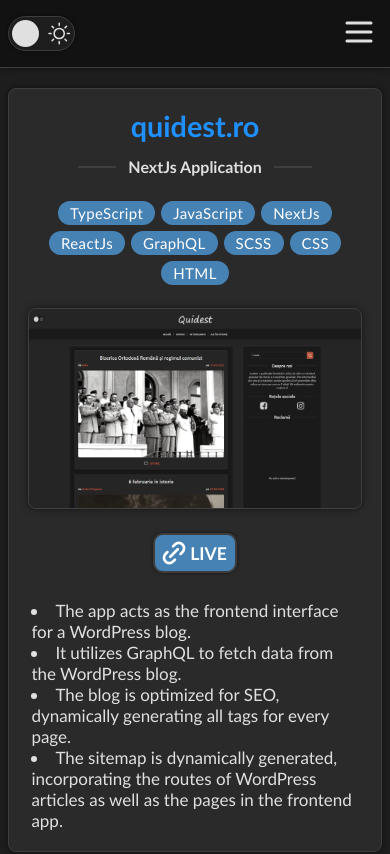
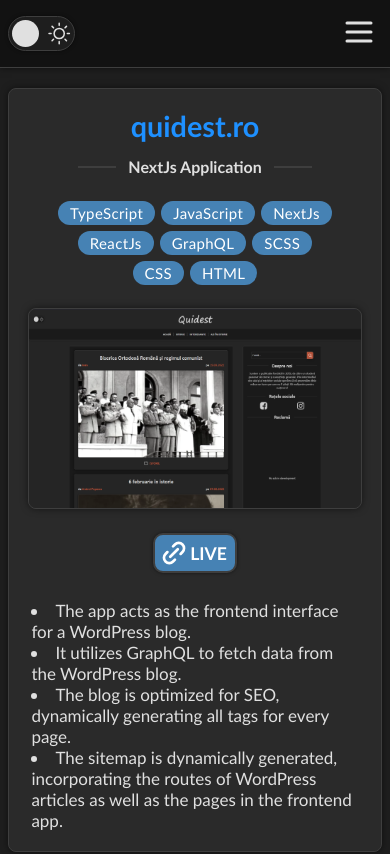
Before and after one commit to ioancruso/portfolio, a Next.js app: page /projects in a window 390 px wide. Shown: the top 854 px of the page. Built offline with nearby package versions, Linux system fonts and the light colour scheme; no server answers.

Commit message:
- improved techlist organization

```diff
--- a/app/projects/projectcard.module.scss
+++ b/app/projects/projectcard.module.scss
@@ -194,7 +194,7 @@
 	gap: 0.375rem;
 	margin: 0 auto;
 	justify-content: center;
-	width: 75%;
+	width: 55%;
 	margin-block: 15px;
 	font-size: 15px;
 
@@ -214,10 +214,10 @@
 	}
 
 	@media (max-width: 768px) {
-		width: 85%;
+		width: 75%;
 	}
 
 	@media (max-width: 480px) {
-		width: 95%;
+		width: 85%;
 	}
 }
```
